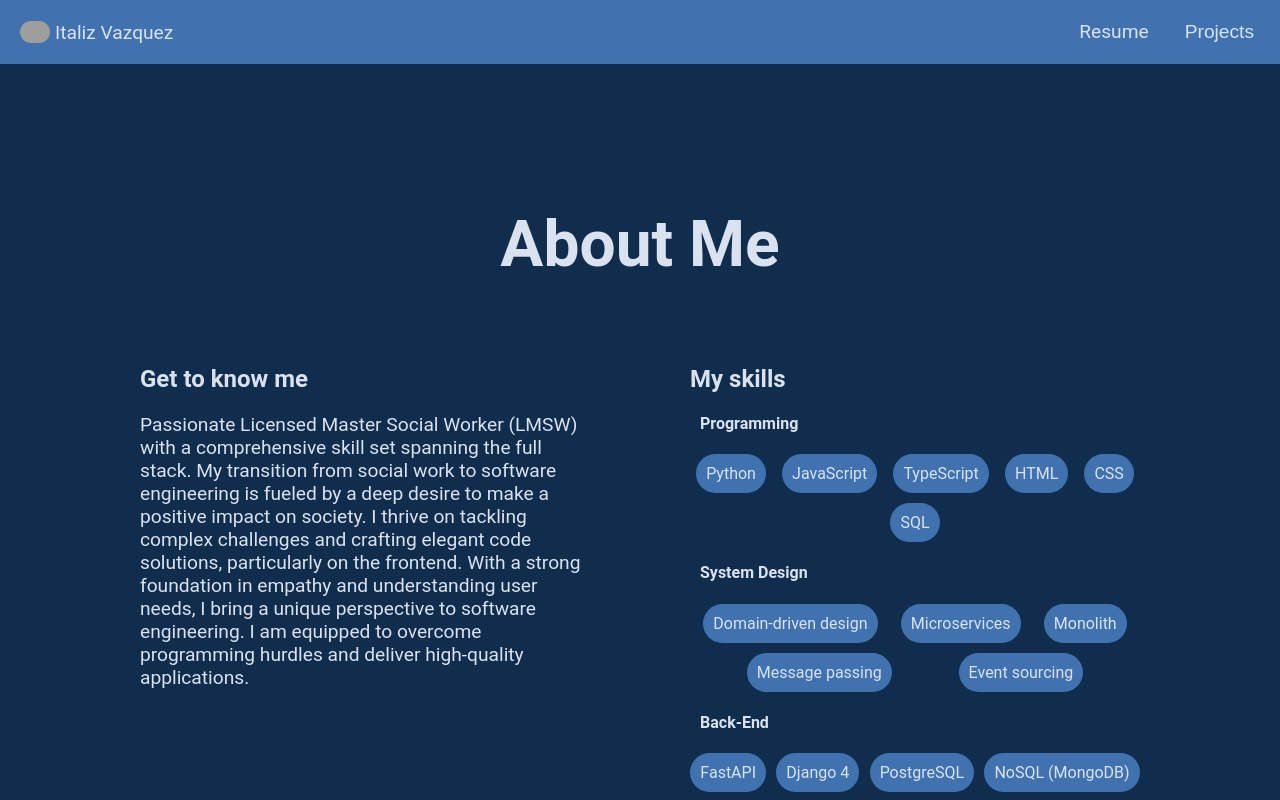
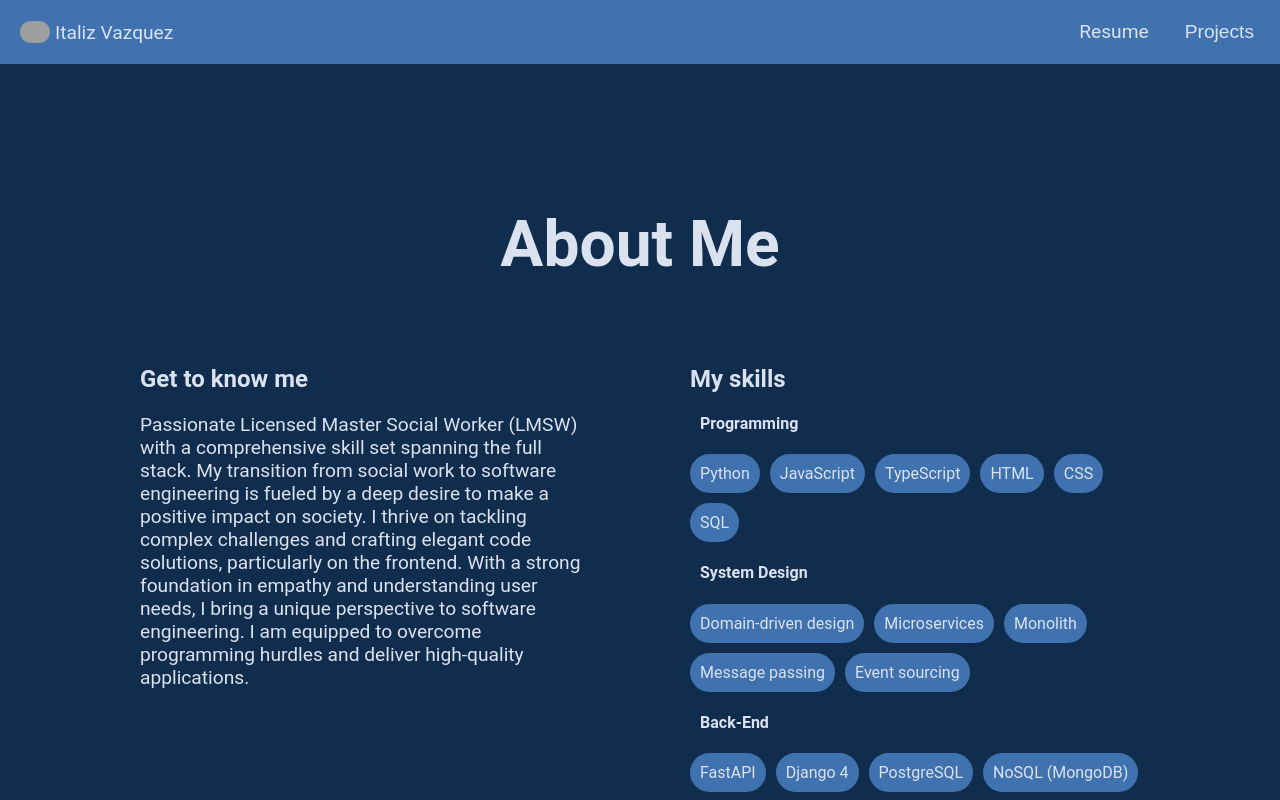
Before and after one commit to Itav8/portfolio, a React (Vite) app: page / in a window 1280 px wide. Shown: the top 800 px of the page. Built offline with nearby package versions, Linux system fonts and the light colour scheme; grey boxes are pictures that could not be loaded.

Commit message:
updated skill style

```diff
--- a/src/styles/Skill.css
+++ b/src/styles/Skill.css
@@ -7,7 +7,6 @@
   display: flex;
   flex-direction: row;
   flex-wrap: wrap;
-  justify-content: space-evenly;
   gap: 10px;
 }
 
```
